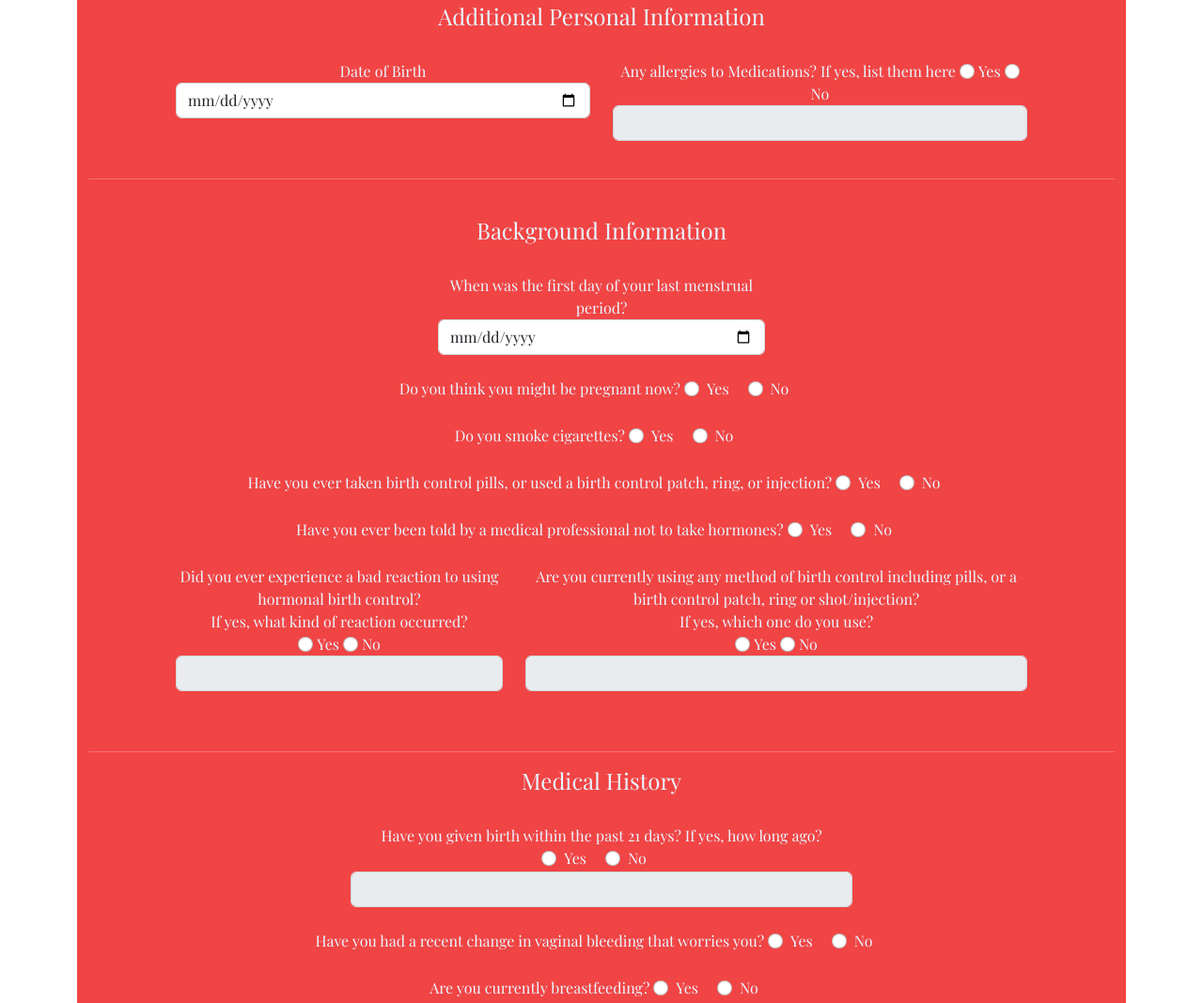
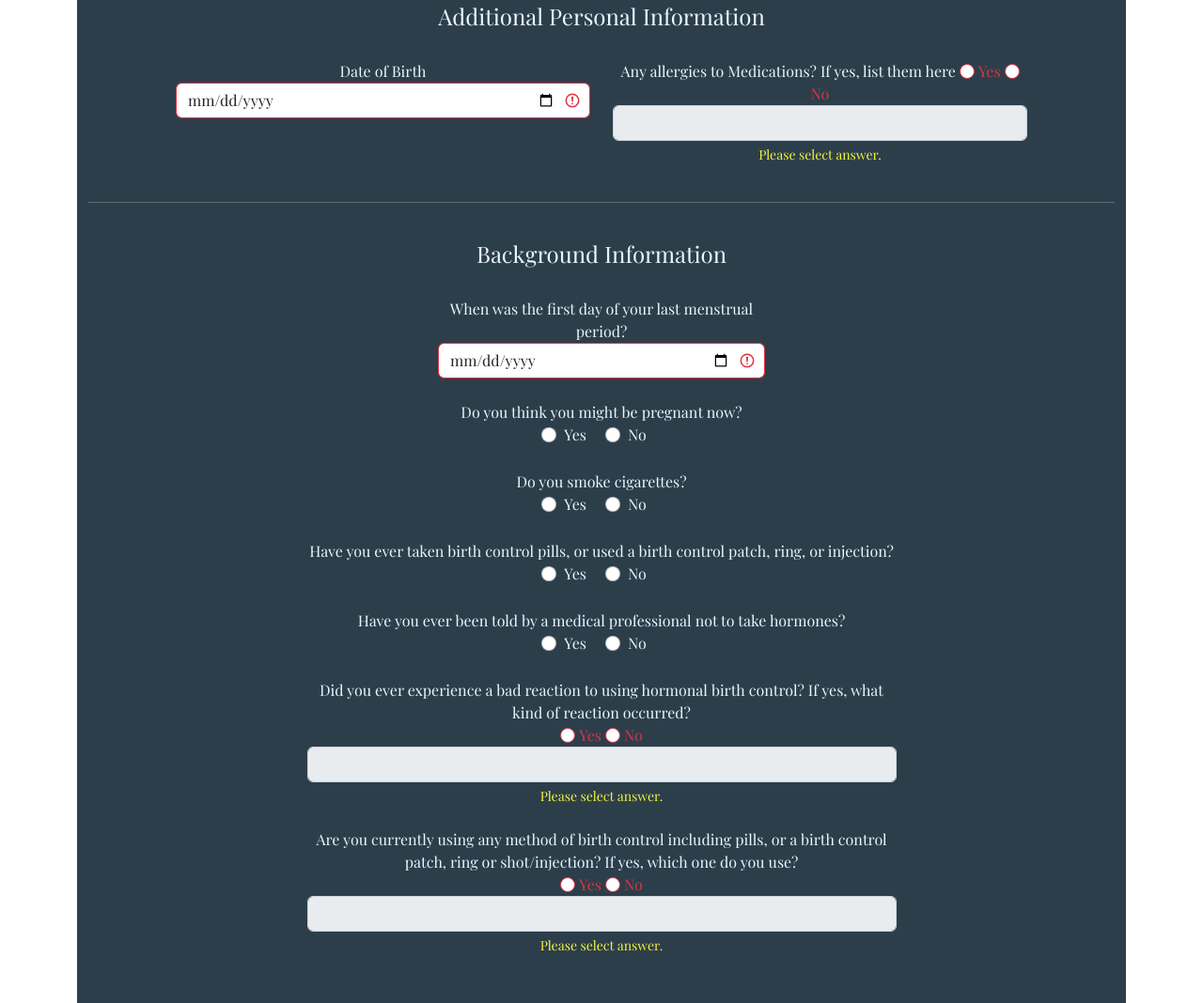
Before and after one commit to denisedee-sudo/Team-4-Artemis, a website: page Book.html in a window 1280 px wide. Shown: the part 425-1493 px from the top of the page at 94% size. Drawn offline with nearby package versions, Linux system fonts and the light colour scheme.

Commit message:
added validation

```diff
--- a/Book.html
+++ b/Book.html
@@ -65,8 +65,8 @@
     </nav>
     <!-- End of Navbar -->
     <br><br><br><br>
-    <div class="container text-jindigo">
-        <div class="bg-carmine col-12 pt-5 text-bubbles text-center container" >
+    <div class="container text-bubbles">
+        <div class="bg-jindigo col-12 pt-5 text-bubbles text-center container" >
             <h2 class="text-bubbles p-3">
                 User Info
             </h2>
@@ -119,7 +119,7 @@
             <br>
             <h4>Additional Personal Information</h4>
             <br>
-            <div class="row d-flex justify-content-center">
+
 
                 <!-- <div class="col-5 col-lg-2">
                 <label for="">Age</label>
@@ -127,45 +127,59 @@
                 <input type="text" id="age" name="age" class="form-control" placeholder=" Only 13+ allowed" maxlength="2" required oninput="this.value = this.value.replace(/[^0-9]/g, '').replace(/(\..*)\./g, '');"/>
 
                 </div> -->
+            <form action="" class="was-validated d-flex justify-content-center row">
+                <div class="form-group col-12 col-lg-5 mb-2">
+                    <label for="">Date of Birth</label>
+                    <div class="input-group has-validation">
+                    <input type="date" class="form-control" max="2009-12-31" id="validationTooltip01"required>
+                    </div>
 
-                <div class="col-12 col-lg-5 mb-2">
-                    <label for="">Date of Birth</label>
-                    <input type="date" class="form-control" max="2009-12-31">
+                    <div class="valid-feedback">Valid.</div>
+                    <div class="invalid-feedback text-maxy">Please fill out this field.</div>
 
                 </div>
-                <div class="col-12 col-lg-5">
+
+
+                <div class="form-group col-12 col-lg-5 ">
                     <label for="">Any allergies to Medications? If yes, list them here</label>
 
-                    <input class="form-check-input" type="radio" name="inlineRadioOptions" id="yes-Allergies" value="option1" onclick="enableYesInputA(this.checked)">
-                    <label class="form-check-label" for="inlineRadio1">Yes</label>
+                        <input type="radio" class="form-check-input" id="validationFormCheck2" name="radio-stacked" onclick="enableYesInputA(this.checked)" required>
+                        <label class="form-check-label " for="validationFormCheck2">Yes</label>
 
-
-                    <input class="form-check-input" type="radio" name="inlineRadioOptions" id="no-Allergies" value="option2" onclick="disableInputA(this.checked)">
-                    <label class="form-check-label" for="inlineRadio2">No</label>
+                        <input type="radio" class="form-check-input" id="validationFormCheck3" name="radio-stacked"  onclick="disableInputA(this.checked)" required>
+                        <label class="form-check-label " for="validationFormCheck3">No</label>
 
 
                     <input type="text" class="form-control" disabled id="Allergies-List">
+                    <div class="invalid-feedback text-maxy">Please select answer.</div>
 
                 </div>
+            </form>
 
-            </div>
 
             <br><hr><br>
             <h4>Background Information</h4>
             <div id="show-backgroundInfo">
 
                 <br>
-
-                    <div class="row">
-                        <div class= "col-12 col-lg-4"></div>
+            <form action="" class="was-validated d-flex justify-content-center row">
+                    <!-- <div class="row"> -->
+                        <!-- <div class= "col-12 col-lg-4"></div> -->
                         <div class="col-12 col-lg-4">
                             <label for="">When was the first day of your last menstrual period? </label>
-                            <input type="date" id= "datefield" class="form-control">
+                            <div class="input-group has-validation">
+                                <input type="date" class="form-control" max="2009-12-31" id= "datefield" required>
+                                </div>
+
+                                <div class="valid-feedback">Valid.</div>
+                                <div class="invalid-feedback text-maxy">Please fill out this field.</div>
                         </div>
-                        <div class= "col-12 col-lg-4"></div>
+                        <!-- <div class= "col-12 col-lg-4"></div> -->
                     </div>
                     <br>
+
                         <label for="">Do you think you might be pregnant now?</label>
+                        <br>
                         <div class="form-check form-check-inline">
                         <input class="form-check-input" type="radio" name="inlineRadioOptions" id="inlineRadio1" value="option1">
                         <label class="form-check-label" for="inlineRadio1">Yes</label>
@@ -176,8 +190,10 @@
                         </div>
                         <br><br>
 
+
                     <div class="text-center">
                         <label for="">Do you smoke cigarettes?</label>
+                        <br>
                         <div class="form-check form-check-inline">
                             <input class="form-check-input" type="radio" name="inlineRadioOptions" id="inlineRadio1" value="option1">
                             <label class="form-check-label" for="inlineRadio1">Yes</label>
@@ -188,7 +204,9 @@
                         </div>
                      </div>
                      <br>
+
                 <label for="">Have you ever taken birth control pills, or used a birth control patch, ring, or injection? </label>
+                <br>
                     <div class="form-check form-check-inline">
                     <input class="form-check-input" type="radio" name="inlineRadioOptions" id="inlineRadio1" value="option1">
                     <label class="form-check-label" for="inlineRadio1">Yes</label>
@@ -199,7 +217,8 @@
                     </div>
                     <br><br>
 
-                    <label for="">Have you ever been told by a medical professional not to take hormones? </label>
+                    <label for="">Have you ever been told by a medical professional not to take hormones?</label>
+                    <br>
                     <div class="form-check form-check-inline">
                     <input class="form-check-input" type="radio" name="inlineRadioOptions" id="inlineRadio1" value="option1">
                     <label class="form-check-label" for="inlineRadio1">Yes</label>
@@ -208,71 +227,76 @@
                     <input class="form-check-input" type="radio" name="inlineRadioOptions" id="inlineRadio2" value="option2">
                     <label class="form-check-label" for="inlineRadio2">No</label>
                     </div>
-
+                </form>
 
             <br><br>
-                    <div class="row d-flex justify-content-center" >
-
-                        <div class="col-12 col-lg-4">
-                            <label for="">Did you ever experience a bad reaction to using hormonal birth control? <br>If yes, what kind of reaction occurred?</label>
-                        <br>
-                            <input class="form-check-input" type="radio" name="inlineRadioOptions" id="inlineRadio1" value="option1" onclick="enableYesInputB(this.checked)">
-                            <label class="form-check-label" for="inlineRadio1">Yes</label>
-
-
-                            <input class="form-check-input" type="radio" name="inlineRadioOptions" id="inlineRadio2" value="option2" onclick="disableInputB(this.checked)">
-                            <label class="form-check-label" for="inlineRadio2">No</label>
-
-                            <input type="text" class="form-control" id="yesHormonal" disabled>
-                            <br><br>
-                        </div>
 
 
 
-                        <div class="col-12 col-lg-6">
-                            <label for="">Are you currently using any method of birth control including pills, or a birth control patch, ring or shot/injection? <br> If yes, which one do you use? </label>
+                <form action="" class="was-validated row d-flex justify-content-center">
+                    <div class="form-group col-12 col-lg-7 has-validation">
+                    <label for="">Did you ever experience a bad reaction to using hormonal birth control? If yes, what kind of reaction occurred?</label>
 
-                                <input class="form-check-input" type="radio" name="inlineRadioOptions" id="inlineRadio1" value="option1" onclick="enableYesInputC(this.checked)">
-                                <label class="form-check-label" for="inlineRadio1">Yes</label>
+                        <input type="radio" class="form-check-input" id="validationFormCheck2" name="radio-stacked" onclick="enableYesInputB(this.checked)" required>
+                        <label class="form-check-label " for="validationFormCheck2">Yes</label>
+
+                        <input type="radio" class="form-check-input" id="validationFormCheck3" name="radio-stacked"  onclick="disableInputB(this.checked)" required>
+                        <label class="form-check-label " for="validationFormCheck3">No</label>
 
 
-                                <input class="form-check-input" type="radio" name="inlineRadioOptions" id="inlineRadio2" value="option2" onclick="disableInputC(this.checked)">
-                                <label class="form-check-label" for="inlineRadio2">No</label>
+                    <input type="text" class="form-control" disabled id="yesHormonal">
+                    <div class="invalid-feedback text-maxy">Please select answer.</div>
+
+                    </div>
+                </form>
+                <br>
+                <form action="" class="was-validated row d-flex justify-content-center">
+                        <div class="col-12 col-lg-7 form-group ">
+                            <label for="">Are you currently using any method of birth control including pills, or a birth control patch, ring or shot/injection? If yes, which one do you use? </label>
+
+
+                                <input type="radio" class="form-check-input" id="validationFormCheck4" name="radio-stacked" onclick="enableYesInputC(this.checked)" required>
+                                <label class="form-check-label " for="validationFormCheck4">Yes</label>
+
+                                <input type="radio" class="form-check-input" id="validationFormCheck4" name="radio-stacked"  onclick="disableInputC(this.checked)" required>
+                                <label class="form-check-label " for="validationFormCheck4">No</label>
 
                                 <input type="text" class="form-control" id="yesMethodBC" disabled>
+                                <div class="invalid-feedback text-maxy">Please select answer.</div>
                                 <br><br>
                         </div>
-                    </div>
+                    </form>
 
 
 
 
 
-        </div>
+
+
             <hr>
             <h4>Medical History</h4>
             <div id="show-medicalHistory">
                     <br>
-                <div class="row">
-                    <div class="col-3"></div>
+            <form action="" class="was-validated row d-flex justify-content-center">
                     <div class = "col-12 col-lg-6">
                         <label for="">Have you given birth within the past 21 days? If yes, how long ago? </label>
-                        <div class="form-check form-check-inline">
-                            <input class="form-check-input" type="radio" name="inlineRadioOptions" id="inlineRadio1" value="option1" onclick="enableYesInputD(this.checked)">
-                            <label class="form-check-label" for="inlineRadio1">Yes</label>
-                        </div>
-                        <div class="form-check form-check-inline">
-                            <input class="form-check-input" type="radio" name="inlineRadioOptions" id="inlineRadio2" value="option2" onclick="disableInputD(this.checked)">
-                            <label class="form-check-label" for="inlineRadio2">No</label>
-                        </div>
+
+
+                        <input type="radio" class="form-check-input" id="validationFormCheck4" name="radio-stacked" onclick="enableYesInputD(this.checked)" required>
+                        <label class="form-check-label " for="validationFormCheck4">Yes</label>
+
+                        <input type="radio" class="form-check-input" id="validationFormCheck4" name="radio-stacked"  onclick="disableInputD(this.checked)" required>
+                        <label class="form-check-label " for="validationFormCheck4">No</label>
+
                         <input type="text" class="form-control" id="yesGivenBirth" disabled>
+                        <div class="invalid-feedback text-maxy">Please select answer.</div>
                     <br>
                     </div>
-                    <div class="col-3"></div>
-                </div>
 
+            </form>
 
                 <label for="">Have you had a recent change in vaginal bleeding that worries you?</label>
+                <br>
                 <div class="form-check form-check-inline">
                 <input class="form-check-input" type="radio" name="inlineRadioOptions" id="inlineRadio1" value="option1">
                 <label class="form-check-label" for="inlineRadio1">Yes</label>
@@ -290,6 +314,7 @@
 
             <div class="text-center">
                 <label for="">Are you currently breastfeeding?</label>
+                <br>
                 <div class="form-check form-check-inline">
                 <input class="form-check-input" type="radio" name="inlineRadioOptions" id="inlineRadio1" value="option1">
                 <label class="form-check-label" for="inlineRadio1">Yes</label>
@@ -317,6 +342,7 @@
             <br>
             <div class="text-center">
                 <label for="">Are you being treated for inflammatory bowel disease? </label>
+                <br>
                 <div class="form-check form-check-inline">
                 <input class="form-check-input" type="radio" name="inlineRadioOptions" id="inlineRadio1" value="option1">
                 <label class="form-check-label" for="inlineRadio1">Yes</label>
@@ -330,6 +356,7 @@
             <br>
             <div class="text-center">
                 <label for="">Have you had recent major surgery or are you planning to have surgery in the next 4 weeks?</label>
+                <br>
                 <div class="form-check form-check-inline">
                 <input class="form-check-input" type="radio" name="inlineRadioOptions" id="inlineRadio1" value="option1">
                 <label class="form-check-label" for="inlineRadio1">Yes</label>
@@ -341,14 +368,14 @@
             </div>
         </div>
         <br>
-            <button onclick="submit" class="btn btn-jindigo">Submit</button>
+            <button onclick="submit" class="btn btn-carmine">Submit</button>
             <br>
             <br>
         </div>
-
+    </div>
         <br><br>
     <!-- end of form -->
-</div>
+
     <div class="container">
 
 
```
